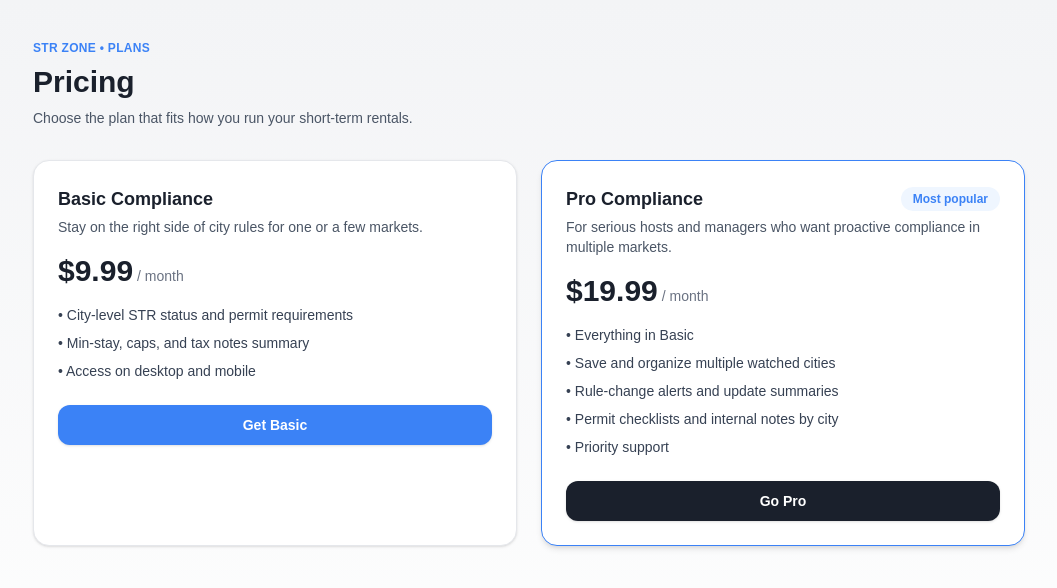
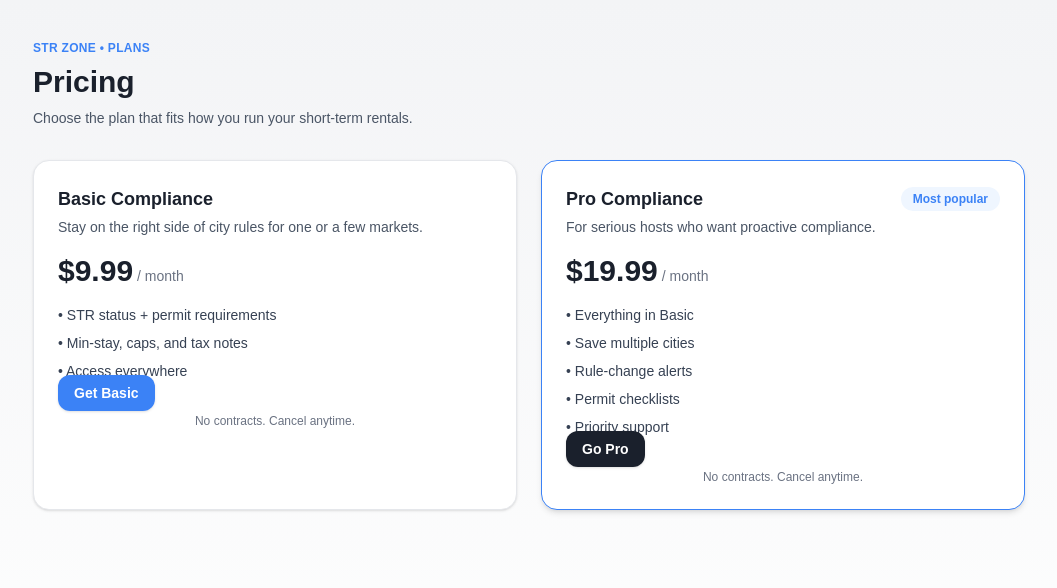
Before and after one commit to Gianboy200Pe3shoot/STRZone, a Next.js app: page /pricing in a window 1280 px wide. Shown: the top 588 px of the page, without its empty margins (111-1168 px from the left). Built offline with nearby package versions, Linux system fonts and the light colour scheme.

Commit message:
Use Stripe payment links on pricing page

```diff
--- a/app/pricing/page.tsx
+++ b/app/pricing/page.tsx
@@ -1,3 +1,5 @@
+"use client";
+
 export default function PricingPage() {
   return (
     <main className="min-h-screen bg-gradient-to-b from-[#f3f4f6] to-white text-[#1a202c]">
@@ -17,9 +19,7 @@ export default function PricingPage() {
         <div className="grid gap-6 md:grid-cols-2">
           {/* Basic */}
           <div className="rounded-2xl border border-gray-200 bg-white p-6 shadow-sm">
-            <h2 className="text-lg font-semibold text-[#1a202c]">
-              Basic Compliance
-            </h2>
+            <h2 className="text-lg font-semibold">Basic Compliance</h2>
             <p className="mt-1 text-sm text-gray-600">
               Stay on the right side of city rules for one or a few markets.
             </p>
@@ -30,32 +30,34 @@ export default function PricingPage() {
             </div>
 
             <ul className="mt-4 space-y-2 text-sm text-gray-700">
-              <li>• City-level STR status and permit requirements</li>
-              <li>• Min-stay, caps, and tax notes summary</li>
-              <li>• Access on desktop and mobile</li>
+              <li>• STR status + permit requirements</li>
+              <li>• Min-stay, caps, and tax notes</li>
+              <li>• Access everywhere</li>
             </ul>
 
             <a
               href="https://buy.stripe.com/9B68wI22R1Ab3yxb4w5os01"
-              className="mt-6 inline-flex w-full items-center justify-center rounded-xl bg-[#3b82f6] px-4 py-2.5 text-sm font-semibold text-white shadow-sm hover:bg-[#2563eb] transition"
+              className="mt-6 w-full rounded-xl bg-[#3b82f6] px-4 py-2.5 text-center text-sm font-semibold text-white shadow-sm hover:bg-[#2563eb]"
             >
               Get Basic
             </a>
+
+            <p className="mt-2 text-center text-xs text-gray-500">
+              No contracts. Cancel anytime.
+            </p>
           </div>
 
           {/* Pro */}
           <div className="rounded-2xl border border-[#3b82f6] bg-white p-6 shadow-md">
             <div className="flex items-center justify-between">
-              <h2 className="text-lg font-semibold text-[#1a202c]">
-                Pro Compliance
-              </h2>
+              <h2 className="text-lg font-semibold">Pro Compliance</h2>
               <span className="rounded-full bg-blue-50 px-3 py-1 text-xs font-semibold text-[#3b82f6]">
                 Most popular
               </span>
             </div>
+
             <p className="mt-1 text-sm text-gray-600">
-              For serious hosts and managers who want proactive compliance in
-              multiple markets.
+              For serious hosts who want proactive compliance.
             </p>
 
             <div className="mt-4 flex items-baseline gap-1">
@@ -65,18 +67,22 @@ export default function PricingPage() {
 
             <ul className="mt-4 space-y-2 text-sm text-gray-700">
               <li>• Everything in Basic</li>
-              <li>• Save and organize multiple watched cities</li>
-              <li>• Rule-change alerts and update summaries</li>
-              <li>• Permit checklists and internal notes by city</li>
+              <li>• Save multiple cities</li>
+              <li>• Rule-change alerts</li>
+              <li>• Permit checklists</li>
               <li>• Priority support</li>
             </ul>
 
             <a
               href="https://buy.stripe.com/8x2eV65f32Efb0Z3C45os02"
-              className="mt-6 inline-flex w-full items-center justify-center rounded-xl bg-[#1a202c] px-4 py-2.5 text-sm font-semibold text-white shadow-sm hover:bg-black transition"
+              className="mt-6 w-full rounded-xl bg-[#1a202c] px-4 py-2.5 text-center text-sm font-semibold text-white shadow-sm hover:bg-black"
             >
               Go Pro
             </a>
+
+            <p className="mt-2 text-center text-xs text-gray-500">
+              No contracts. Cancel anytime.
+            </p>
           </div>
         </div>
       </div>
```
